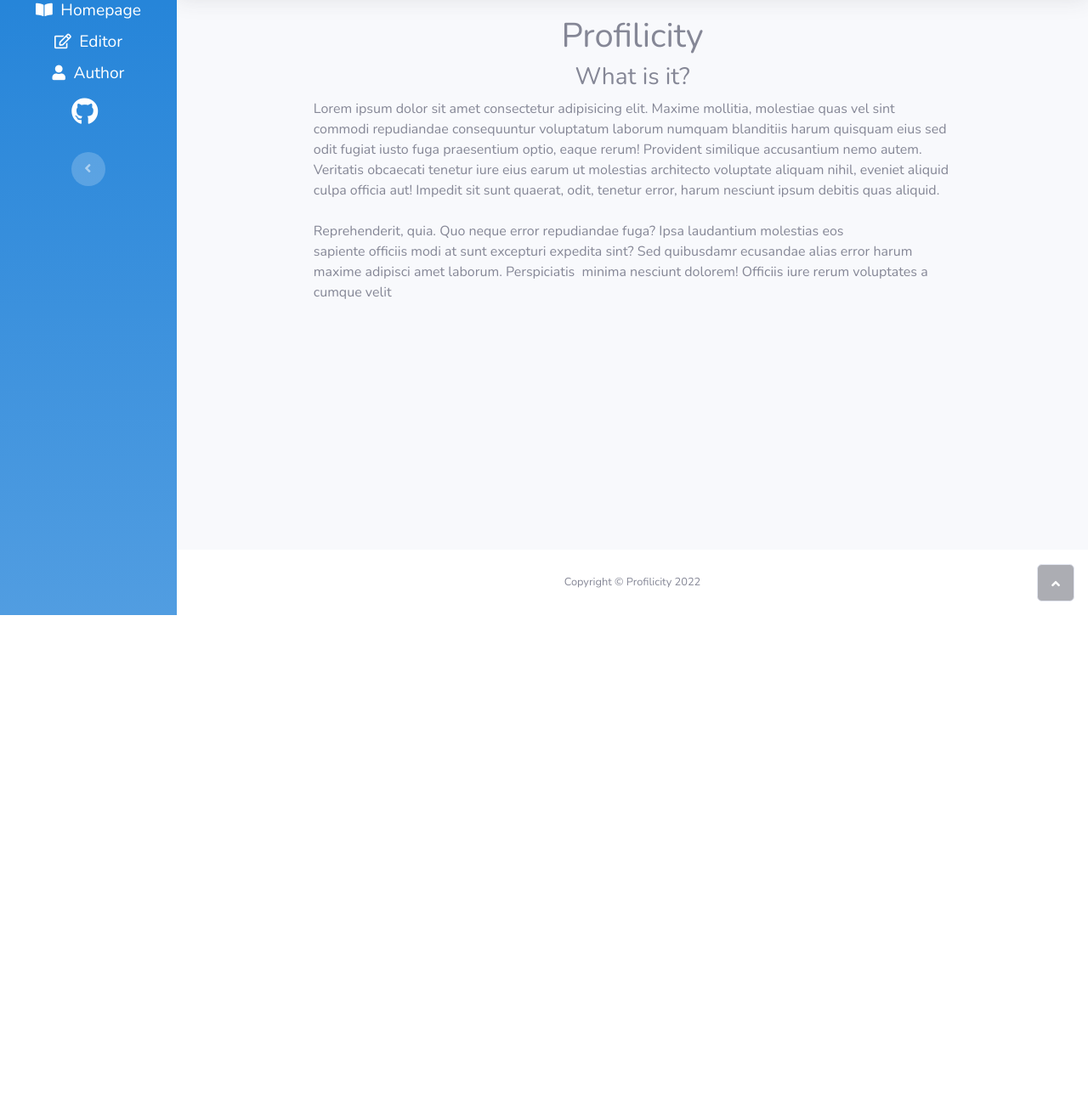
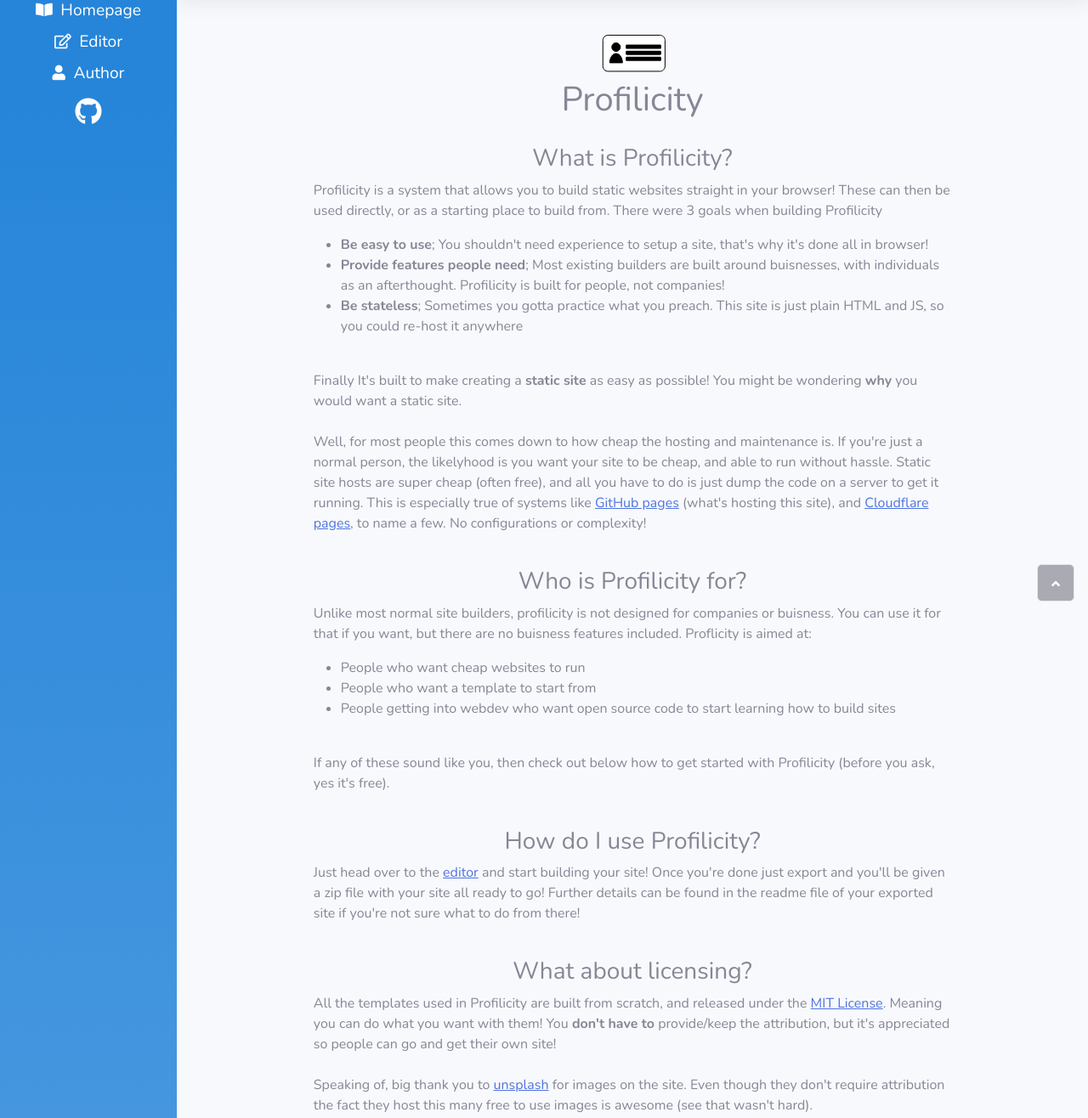
Before and after one commit to Descent098/profilicity, a plain HTML site: page index.html in a window 1280 px wide. Shown: the part 76-1392 px from the top of the page at 85% size. Before the commit the page ends 800 px from the top, so only its background shows below. Drawn offline with nearby package versions, Linux system fonts and the light colour scheme.

Commit message:
Added more changes

```diff
--- a/index.html
+++ b/index.html
@@ -30,13 +30,13 @@
                     <p>&nbsp;Editor<br></p>
                 </a><a href="https://github.com/descent098" style="color: white;" target="_blank"><i class="fas fa-user"></i>
                     <p>&nbsp;Author<br></p>
-                </a><a href="https://github.com/descent098/profilicity" style="color: white;font-size: 2rem;" target="_blank"><i class="fab fa-github"></i>&nbsp;</a>
+                </a><a href="https://github.com/descent098/profilicity" style="color: white;font-size: 2rem;" target="_blank"><i class="fab fa-github"></i></a>
                 <hr class="sidebar-divider my-0">
                 <ul class="navbar-nav text-light" id="accordionSidebar">
                     <li class="nav-item"></li>
                     <li class="nav-item"></li>
                 </ul>
-                <div class="text-center d-none d-md-inline"><button class="btn rounded-circle border-0" id="sidebarToggle" type="button"></button></div>
+                <!--<div class="text-center d-none d-md-inline"><button class="btn rounded-circle border-0" id="sidebarToggle" type="button"></button></div> -->
             </div>
         </nav>
         <div class="d-flex flex-column" id="content-wrapper">
@@ -66,12 +66,58 @@
                 </nav>
                 <div class="container-fluid">
                     <div class="text-center">
+                        <img alt="profilicity logo" style="margin-bottom: -25px;" src="assets/img/profilicity-logo.svg" height="100px">
                         <h1>Profilicity</h1>
                     </div>
                 </div>
-                <div style="padding-right: 15%;padding-left: 15%;width: 60cw;">
-                    <h3 class="text-center">What is it?</h3>
-                    <p>Lorem ipsum dolor sit amet consectetur adipisicing elit. Maxime mollitia, molestiae quas vel sint commodi repudiandae consequuntur voluptatum laborum numquam blanditiis harum quisquam eius sed odit fugiat iusto fuga praesentium optio, eaque rerum! Provident similique accusantium nemo autem. Veritatis obcaecati tenetur iure eius earum ut molestias architecto voluptate aliquam nihil, eveniet aliquid culpa officia aut! Impedit sit sunt quaerat, odit, tenetur error, harum nesciunt ipsum debitis quas aliquid. <br><br>Reprehenderit, quia. Quo neque error repudiandae fuga? Ipsa laudantium molestias eos&nbsp;<br>sapiente officiis modi at sunt excepturi expedita sint? Sed quibusdamr ecusandae alias error harum maxime adipisci amet laborum. Perspiciatis&nbsp; minima nesciunt dolorem! Officiis iure rerum voluptates a cumque velit&nbsp;</p>
+                <div style="padding-top:2%; padding-right: 15%;padding-left: 15%;width: 60cw;">
+                    <h3 class="text-center">What is Profilicity?</h3>
+                    <p>Profilicity is a system that allows you to build static websites straight in your browser! These can then be used directly, or as a starting place to build from. There were 3 goals when building Profilicity
+
+                        <ul>
+                            <li><strong>Be easy to use</strong>; You shouldn't need experience to setup a site, that's why it's done all in browser!</li>
+                            <li><strong>Provide features people need</strong>; Most existing builders are built around buisnesses, with individuals as an afterthought. Profilicity is built for people, not companies!</li>
+                            <li><strong>Be stateless</strong>; Sometimes you gotta practice what you preach. This site is just plain HTML and JS, so you could re-host it anywhere</li>
+                        </ul>
+                        <br>
+                        Finally It's built to make creating a <strong>static site</strong> as easy as possible! You might be wondering <strong>why</strong> you would want a static site. <br><br>
+
+                        Well, for most people this comes down to how cheap the hosting and maintenance is. If you're just a normal person, the likelyhood is you want your site to be cheap, and able to run without hassle. Static site hosts are super cheap (often free), and all you have to do is just dump the code on a server to get it running. This is especially true of systems like <a href="https://pages.github.com" target="_blank" rel="noopener noreferrer">GitHub pages</a> (what's hosting this site), and <a href="https://pages.cloudflare.com/" target="_blank" rel="noopener noreferrer">Cloudflare pages</a>, to name a few. No configurations or complexity!</p>
+        <br>
+    <h3 class="text-center">Who is Profilicity for?</h3>
+    <p>
+        Unlike most normal site builders, profilicity is not designed for companies or buisness. You can use it for that if you want, but there are no buisness features included. Proflicity is aimed at:
+        <br>
+
+        <ul>
+            <li>People who want cheap websites to run</li>
+            <li>People who want a template to start from</li>
+            <li>People getting into webdev who want open source code to start learning how to build sites</li>
+        </ul>
+        <br>
+        If any of these sound like you, then check out below how to get started with Profilicity (before you ask, yes it's free).
+    </p>
+    <br>
+    <h3 class="text-center">How do I use Profilicity?</h3>
+                    <p>Just head over to the <a href="editor.html">editor</a> and start building your site! Once you're done just export and you'll be given a zip file with your site all ready to go! Further details can be found in the readme file of your exported site if you're not sure what to do from there!</p>
+                    <br>
+<h3 class="text-center">What about licensing?</h3>
+                    <p>All the templates used in Profilicity are built from scratch, and released under the <a href="https://choosealicense.com/licenses/mit/" target="_blank">MIT License</a>. Meaning you can do what you want with them! You <strong>don't have to</strong> provide/keep the attribution, but it's appreciated so people can go and get their own site!
+                    <br>
+                    <br>
+                Speaking of, big thank you to <a href="https://unsplash.com" target="_blank" rel="noopener noreferrer">unsplash</a> for images on the site. Even though they don't require attribution the fact they host this many free to use images is awesome (see that wasn't hard).</p>
+
+
+                    <br>
+<h3 class="text-center">What's the name about?</h3>
+                    <p>On top of being a CS nerd, I'm also a philosophy nerd. Profilicity is a term used by Hans-Georg Moeller and Paul J. D'Ambrosio in their book <a href="https://www.amazon.ca/You-Your-Profile-Identity-Authenticity/dp/0231196016" target="_blank">You and your profile</a></p>
+                    <br>
+<h3 class="text-center">Source?</h3>
+<p class="text-center">
+    <a href="https://github.com/descent098/profilicity" style="color: black;font-size: 7rem;text-align:center;margin:0 auto;" target="_blank"><i class="fab fa-github"></i></a>
+</p>
+
+
                 </div>
             </div>
             <footer class="bg-white sticky-footer">
```
Also changed, not shown: 404.html (+3 -3 lines), editor.html (+2 -2 lines), 1 other file.
